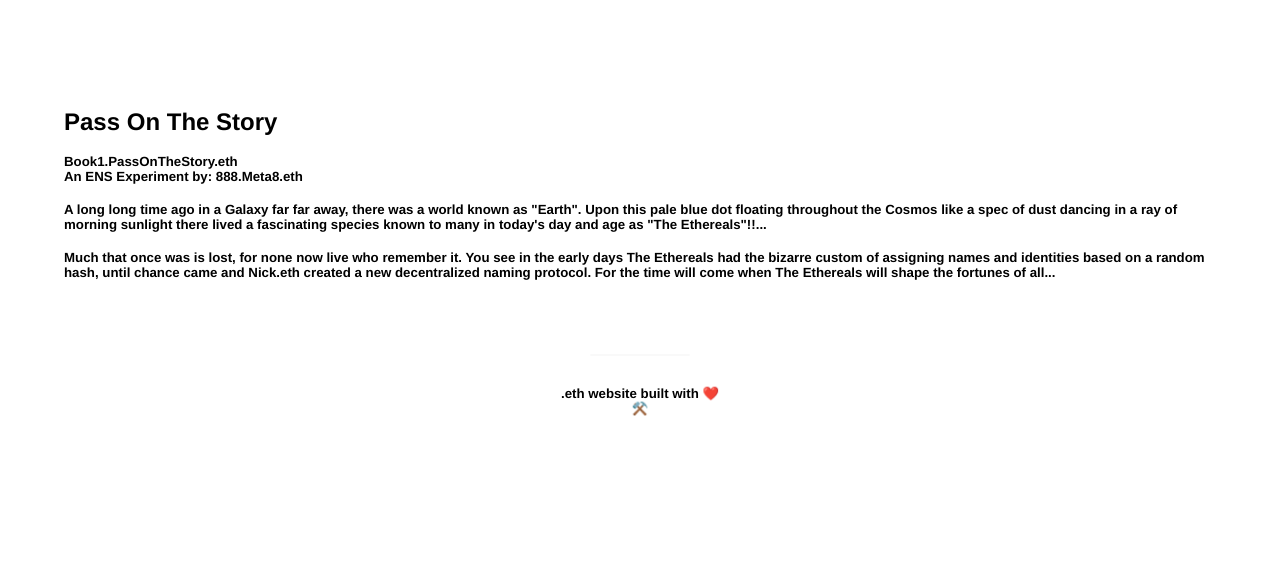
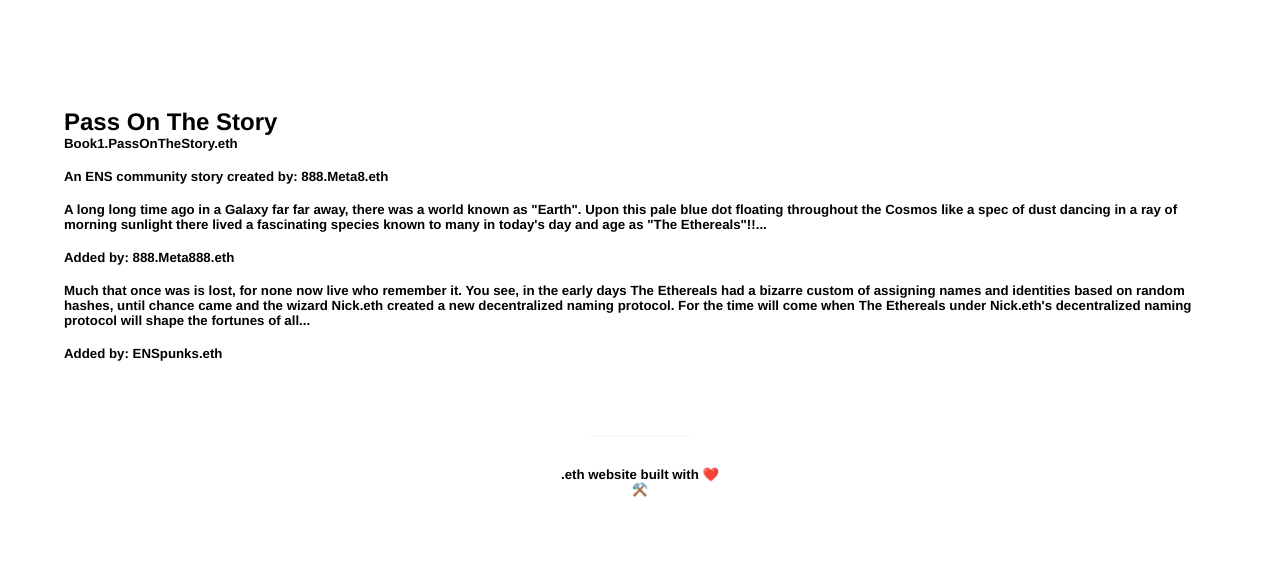
Before and after one commit to Web3Master/PassOnTheStory.eth, a plain HTML site: page index.html in a window 1280 px wide. Drawn offline with Linux system fonts and the light colour scheme; a web font is replaced by a local one.

Commit message:
Add files via upload

```diff
--- a/index.html
+++ b/index.html
@@ -3,6 +3,10 @@
     <meta name="viewport" content="width=device-width, initial-scale=1.0, maximum-scale=1.0, user-scalable=no">
     <title>PassOnTheStory.eth</title>
     <link rel="shortcut icon" href="favicon.png">
+
+<!--ENSWebMaster.eth-->
+
+
 
 <link rel="stylesheet" href="style.css">
 
@@ -22,19 +26,23 @@
 <h1></h1>
 
 <h2 style="text-align: Left;width:90%;margin-left:auto;margin-right:auto;">Pass On The Story</h2>
+<h5 style="text-align: Left;width:90%;margin-left:auto;margin-right:auto;">Book1.PassOnTheStory.eth</h5>
 </br>
-<h5 style="text-align: Left;width:90%;margin-left:auto;margin-right:auto;">Book1.PassOnTheStory.eth</h5>
-<h5 style="text-align: Left;width:90%;margin-left:auto;margin-right:auto;">An ENS Experiment by: 888.Meta8.eth</h5>
+<h5 style="text-align: Left;width:90%;margin-left:auto;margin-right:auto;">An ENS community story created by: 888.Meta8.eth</h5>
 </br>
 </div>
 
 
 <div>
 <h5 style="text-align: Left;width:90%;margin-left:auto;margin-right:auto;">A long long time ago in a Galaxy far far away, there was a world known as "Earth". Upon this pale blue dot floating throughout the Cosmos like a spec of dust dancing in a ray of morning sunlight there lived a fascinating species known to many in today's day and age as "The Ethereals"!!...</h5>
+</br>
+<h5 style="text-align: Left;width:90%;margin-left:auto;margin-right:auto;">Added by: 888.Meta888.eth</h5>
 </div>
 </br>
 <div>
-<h5 style="text-align: Left;width:90%;margin-left:auto;margin-right:auto;">Much that once was is lost, for none now live who remember it.  You see in the early days The Ethereals had the bizarre custom of assigning names and identities based on a random hash, until chance came and Nick.eth created a new decentralized naming protocol.  For the time will come when The Ethereals will shape the fortunes of all...</h5>
+<h5 style="text-align: Left;width:90%;margin-left:auto;margin-right:auto;">Much that once was is lost, for none now live who remember it.  You see, in the early days The Ethereals had a bizarre custom of assigning names and identities based on random hashes, until chance came and the wizard Nick.eth created a new decentralized naming protocol.  For the time will come when The Ethereals under Nick.eth's decentralized naming protocol will shape the fortunes of all...</h5>
+</br>
+<h5 style="text-align: Left;width:90%;margin-left:auto;margin-right:auto;">Added by: ENSpunks.eth</h5>
 </div>
 </br>
 <div>
@@ -58,7 +66,7 @@
 <div class="divider"></div>
 <div class="about">
 <h5>.eth website built with ❤️</h5>
-<h5>⚒️</h5>
+<h5><a href="https://ENSbuilders.eth.limo">⚒️</a></h5>
 </div>
 </footer>
 </div>
```
